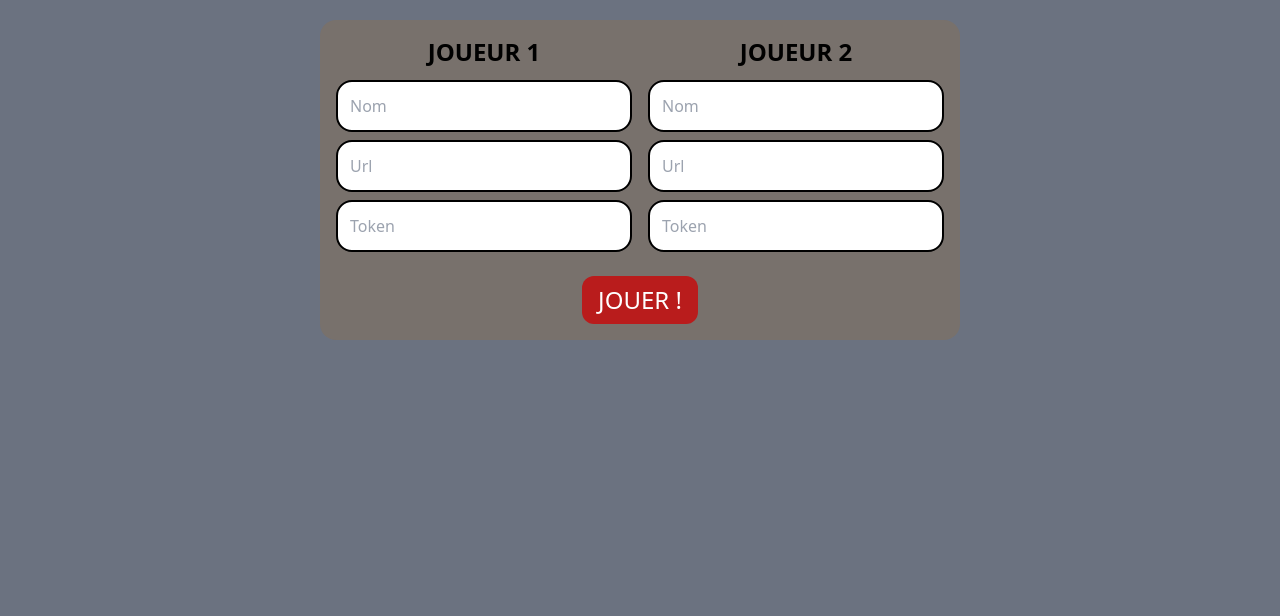
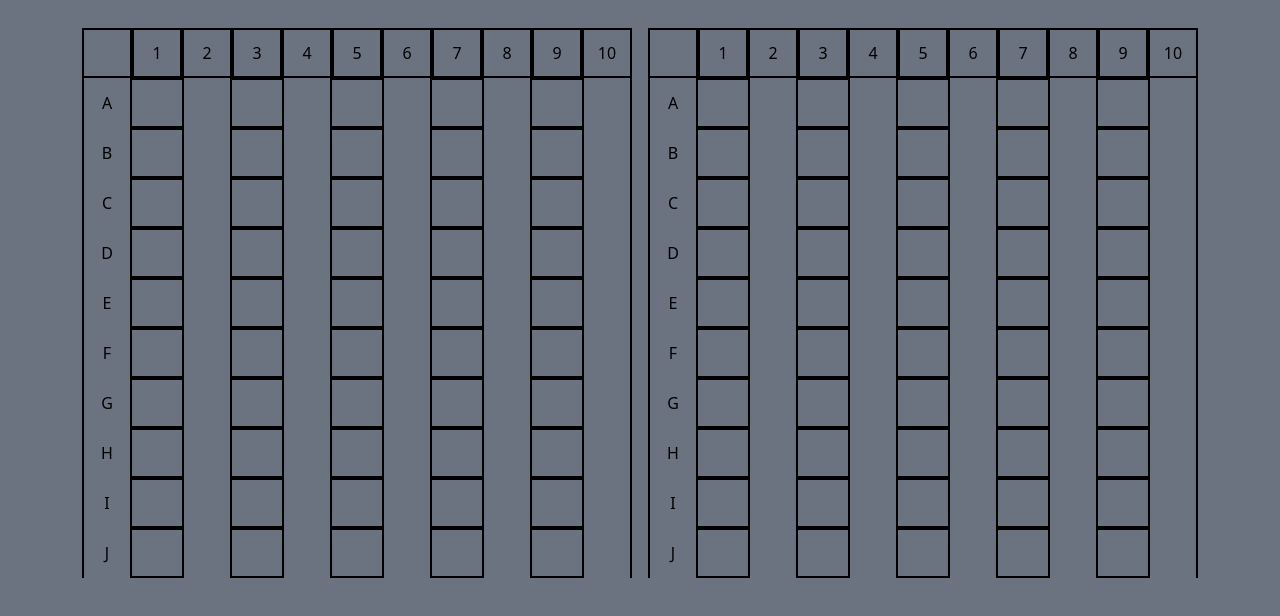
Before and after one commit to TrudeauManu/client_battleship, a website built with Vite: page index.html in a window 1280 px wide. Built offline with nearby package versions, Linux system fonts and the light colour scheme.

Commit message:
PUSH ESTI

```diff
--- a/composants/numberRow.js
+++ b/composants/numberRow.js
@@ -5,11 +5,11 @@ function NumberRow() {
   for (let row = 0; row < 11; row++) {
     let carre = document.createElement('div');
     let text = document.createElement('div');
-    carre.className = "pixel text-center flex justify-center items-center border-2 border- bg-indigo-300"
+    carre.className = "pixel text-center flex justify-center items-center border-2 border-black"
 
     if (row > 0) {
       text.innerHTML = row;
-      carre.className += " border-2 border-amber-600"
+      carre.className += ""
       carre.appendChild(text)
     }
 
--- a/index.html
+++ b/index.html
@@ -5,6 +5,7 @@
     <meta name="viewport" content="width=device-width, initial-scale=1.0" />
     <title>Client Battleship-ia</title>
     <script type="module" src="/main.js" defer></script>
+    <script src="https://cdn.tailwindcss.com"></script>
 </head>
 <body>
     <main class="bg-gray-500 min-h-screen flex flex-col flex-1">
--- a/main.js
+++ b/main.js
@@ -1,7 +1,6 @@
 import './styles.css';
 import Joueur from './joueur.js';
 import Partie from "./partie.js";
-import 'tailwindcss'
 import Grid from './composants/grid.js';
 
 const form = document.getElementById('joueursForm');
```
